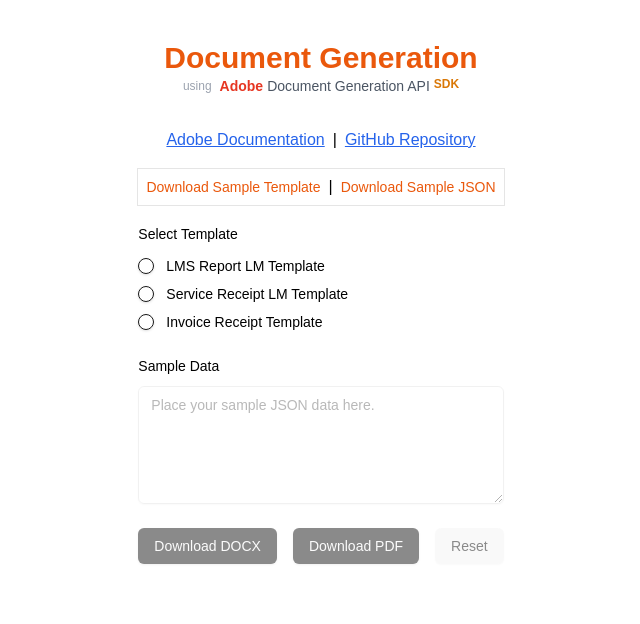
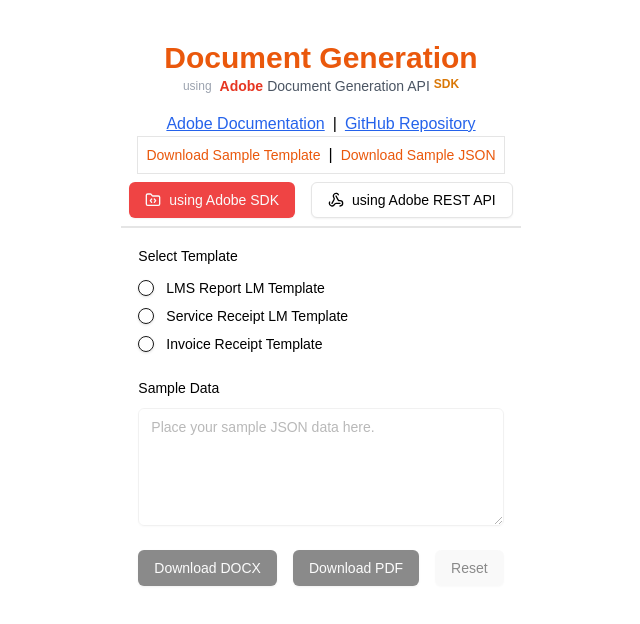
Before and after one commit to SanjeevSaniel/adobe-doc-merge, a Next.js app: page / in a window 1280 px wide. Shown: the top 624 px of the page, without its empty margins (319-959 px from the left). Built offline with nearby package versions, Linux system fonts and the light colour scheme.

Commit message:
add header component for document generation page

```diff
--- /dev/null
+++ b/src/app/header.tsx
@@ -0,0 +1,98 @@
+'use client';
+
+import { Button } from '@/components/ui/button';
+import Link from 'next/link';
+import { FolderCode, Webhook } from 'lucide-react';
+import { usePathname } from 'next/navigation';
+
+const Header = () => {
+  const menus = [
+    {
+      id: 1,
+      title: 'using Adobe SDK',
+      href: '/',
+      icon: FolderCode,
+    },
+    {
+      id: 2,
+      title: 'using Adobe REST API',
+      href: '/generate',
+      icon: Webhook,
+    },
+  ];
+
+  const pathname = usePathname();
+
+  return (
+    <div className='flex flex-col w-full'>
+      <div className='flex flex-col items-center m-auto'>
+        <span className='text-center text-3xl text-orange-600 font-bold'>
+          Document Generation
+        </span>
+        <span className='flex gap-2 justify-center items-center text-sm text-gray-600'>
+          <span className='text-xs text-gray-400'>using</span>
+          <span className='flex gap-1'>
+            <span className='text-[#e63622] font-bold'>Adobe</span> Document
+            Generation API
+            <span className='text-xs text-amber-600 font-semibold'>SDK</span>
+          </span>
+        </span>
+      </div>
+      <div className='mt-4 mx-auto flex items-center gap-2'>
+        <Link
+          href='https://www.adobe.io/apis/documentcloud/dcsdk/doc-generation.html'
+          target='_blank'
+          rel='noopener noreferrer'
+          passHref>
+          <span className='text-blue-600 underline'>Adobe Documentation</span>
+        </Link>
+        |
+        <Link
+          href='https://github.com/SanjeevSaniel/adobe-doc-merge'
+          target='_blank'
+          rel='noopener noreferrer'
+          passHref>
+          <span className='text-blue-600 underline mt-2'>
+            GitHub Repository
+          </span>
+        </Link>
+      </div>
+      <div className='flex justify-center items-center border w-fit m-auto'>
+        <a
+          href='/receiptTemplate.docx'
+          download>
+          <Button
+            variant='link'
+            className='px-2 py-1 text-orange-600 rounded-lg'>
+            Download Sample Template
+          </Button>
+        </a>
+        |
+        <a
+          href='/receipt.json'
+          download>
+          <Button
+            variant='link'
+            className='px-2 py-1 text-orange-600 rounded-lg'>
+            Download Sample JSON
+          </Button>
+        </a>
+      </div>
+
+      <div className='flex justify-evenly items-center gap-4 m-auto p-2 max-w-[50%] border-b-2'>
+        {menus.map((menu) => (
+          <Link
+            key={menu.id}
+            href={menu.href}>
+            <Button
+              variant={pathname === menu.href ? 'destructive' : 'outline'}>
+              <menu.icon /> {menu.title}
+            </Button>
+          </Link>
+        ))}
+      </div>
+    </div>
+  );
+};
+
+export default Header;
--- a/src/app/page.tsx
+++ b/src/app/page.tsx
@@ -1,92 +1,16 @@
-import { Button } from '@/components/ui/button';
-import Link from 'next/link';
+import Header from './header';
 import MergePage from './merge/page';
 
 export default function Home() {
   return (
     <div className='flex flex-col gap-4 w-full'>
-      <div className='flex flex-col items-center m-auto'>
-        <span className='text-center text-3xl text-orange-600 font-bold'>
-          Document Generation
-        </span>
-        <span className='flex gap-2 justify-center items-center text-sm text-gray-600'>
-          <span className='text-xs text-gray-400'>using</span>
-          <span className='flex gap-1'>
-            <span className='text-[#e63622] font-bold'>Adobe</span> Document
-            Generation API
-            <span className='text-xs text-amber-600 font-semibold'>SDK</span>
-          </span>
-        </span>
-      </div>
-      <div className='mt-4 mx-auto flex items-center gap-2'>
-        <Link
-          href='https://www.adobe.io/apis/documentcloud/dcsdk/doc-generation.html'
-          target='_blank'
-          rel='noopener noreferrer'
-          passHref>
-          <span className='text-blue-600 underline'>Adobe Documentation</span>
-        </Link>
-        |
-        <Link
-          href='https://github.com/SanjeevSaniel/adobe-doc-merge'
-          target='_blank'
-          rel='noopener noreferrer'
-          passHref>
-          <span className='text-blue-600 underline mt-2'>
-            GitHub Repository
-          </span>
-        </Link>
-      </div>
-      <div className='flex justify-center items-center border w-fit m-auto'>
-        <a
-          href='/receiptTemplate.docx'
-          download>
-          <Button
-            variant='link'
-            className='px-2 py-1 text-orange-600 rounded-lg'>
-            Download Sample Template
-          </Button>
-        </a>
-        |
-        <a
-          href='/receipt.json'
-          download>
-          <Button
-            variant='link'
-            className='px-2 py-1 text-orange-600 rounded-lg'>
-            Download Sample JSON
-          </Button>
-        </a>
-      </div>
+      <Header />
 
-      <div className='flex justify-between items-center'>
-        <div className='w-fit m-auto'>
+      <div className='flex justify-between items-center w-full'>
+        <div className='max-w-[70%] m-auto'>
           <MergePage />
         </div>
       </div>
-
-      {/* <Tabs
-        defaultValue='account'
-        className='w-[80%] m-auto'>
-        <TabsList className='grid w-full grid-cols-2'>
-          <TabsTrigger value='json'>Json</TabsTrigger>
-          <TabsTrigger value='form'>Form</TabsTrigger>
-        </TabsList>
-        <TabsContent value='json'>
-          <Card>
-            <CardContent className='flex justify-center items-center p-6 h-fit'>
-              <MergePage />
-            </CardContent>
-          </Card>
-        </TabsContent>
-        <TabsContent value='form'>
-          <Card>
-            <CardContent className='space-y-2'>
-              <InvoiceForm />
-            </CardContent>
-          </Card>
-        </TabsContent>
-      </Tabs> */}
     </div>
   );
 }
```
